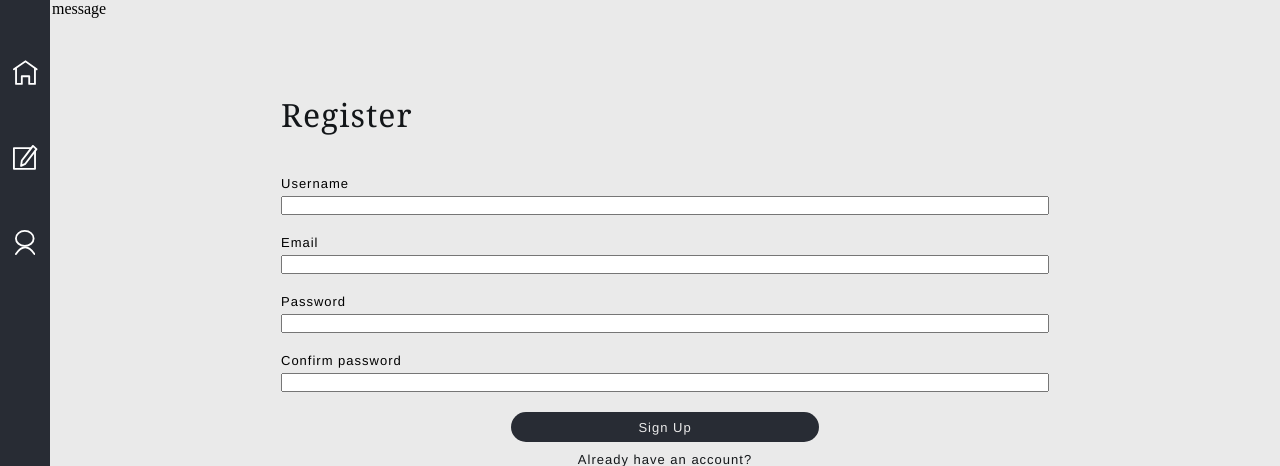
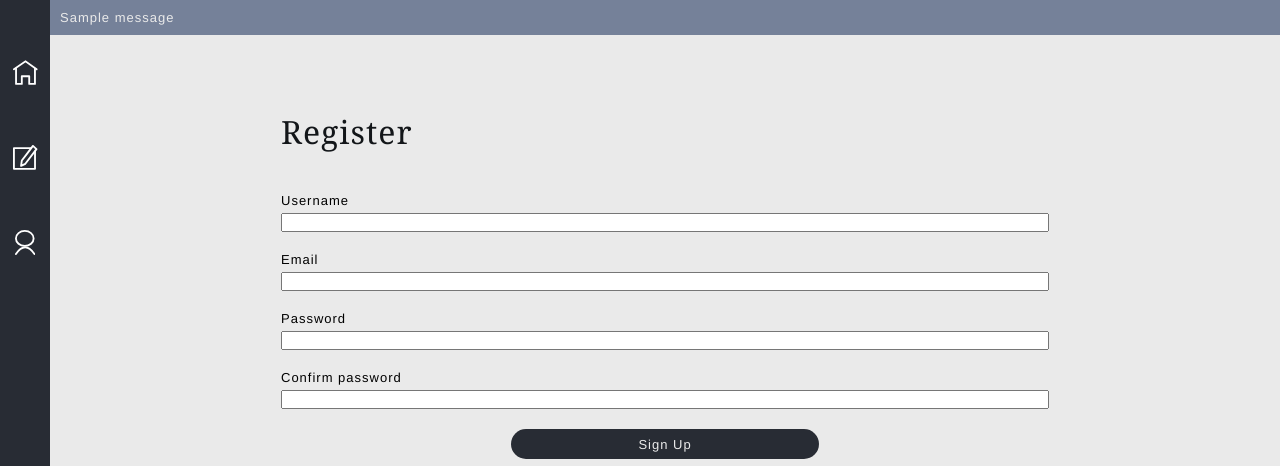
Before and after one commit to CanRaffs89/flask-blog, a Flask app: page /register in a window 1280 px wide. Shown: the top 466 px of the page. Run offline with Flask 2, Linux system fonts and the light colour scheme; tables that the repository leaves empty hold one stand-in row (values such as "Sample post"); one stand-in notice (Sample message) is shown; some libraries are stand-ins or nearby versions.

Commit message:
Added dashboard route; working login and logout routes

```diff
--- a/app/__init__.py
+++ b/app/__init__.py
@@ -1,10 +1,15 @@
 from flask import Flask
 from flask_sqlalchemy import SQLAlchemy
+from flask_bcrypt import Bcrypt
+from flask_login import LoginManager
 
 app = Flask(__name__)
 app.config['SECRET_KEY'] = '40014fa522110b5a21b52cca'
 app.config['SQLALCHEMY_DATABASE_URI'] = 'sqlite:///blog.db'
 app.config['SQLALCHEMY_TRACK_MODIFICATIONS'] = False
 db = SQLAlchemy(app)
+bcrypt = Bcrypt(app)
+login_manager = LoginManager(app)
+login_manager.login_view = "login"
 
 from app import routes
--- a/app/forms.py
+++ b/app/forms.py
@@ -1,7 +1,7 @@
 from flask_wtf import FlaskForm
 from wtforms import StringField, SubmitField, TextAreaField, PasswordField, BooleanField
-from wtforms.validators import DataRequired, Email, EqualTo
-
+from wtforms.validators import DataRequired, Email, EqualTo, ValidationError
+from app.models import User
 
 class NewPostForm(FlaskForm):
     title = StringField("Title", validators=[DataRequired()])
@@ -17,6 +17,16 @@
     password_confirm = PasswordField("Confirm password", validators=[DataRequired(), EqualTo("password")])
     submit = SubmitField("Sign Up")
 
+    def validate_username(self, username):
+        user = User.query.filter_by(username=username.data).first()
+        if user:
+            raise ValidationError('Username already exists - please choose another.')
+
+    def validate_email(self, email):
+        user = User.query.filter_by(email=email.data).first()
+        if user:
+            raise ValidationError('Email already exists - please choose another.')
+
 class LoginForm(FlaskForm):
     email = StringField("Email", validators=[DataRequired(), Email()])
     password = PasswordField("Password", validators=[DataRequired()])
--- a/app/routes.py
+++ b/app/routes.py
@@ -1,6 +1,7 @@
 import datetime
 from flask import render_template, redirect, url_for, flash, request
-from app import app, db
+from flask_login import login_user, current_user, logout_user, login_required
+from app import app, db, bcrypt
 from app.forms import NewPostForm, RegisterForm, LoginForm
 from app.models import User, Post
 
@@ -15,6 +16,7 @@
     return render_template("post.html", post=selected_post)
 
 @app.route("/add", methods=["GET", "POST"])
+@login_required
 def add_post():
     form = NewPostForm()
     if form.validate_on_submit() and request.method == "POST":
@@ -36,14 +38,38 @@
 def register():
     form = RegisterForm()
     if form.validate_on_submit():
-        flash("Account created successfully")
-        return redirect(url_for("home"))
+        hashed_password = bcrypt.generate_password_hash(form.password.data).decode("utf-8")
+        new_user = User(
+            username=form.username.data,
+            email=form.email.data,
+            password=hashed_password
+        )
+        db.session.add(new_user)
+        db.session.commit()
+        flash("Account created successfully!")
+        return redirect(url_for("login"))
     return render_template("register.html", form=form)
 
 @app.route("/login", methods=["GET", "POST"])
 def login():
+    if current_user.is_authenticated:
+        return redirect(url_for("dashboard"))
     form = LoginForm()
     if form.validate_on_submit():
-        flash("Successfully logged in")
-        return redirect(url_for("home"))
+        user = User.query.filter_by(email=form.email.data).first()
+        if user and bcrypt.check_password_hash(user.password, form.password.data):
+            login_user(user, remember=form.remember.data)
+            next_page = request.args.get("next")
+            return redirect(next_page) if next_page else redirect(url_for("home"))
+        else:
+            flash("Login error - please check email and password")
     return render_template("login.html", form=form)
+
+@app.route("/dashboard")
+def dashboard():
+    return render_template("dashboard.html")
+
+@app.route("/logout")
+def logout():
+    logout_user()
+    return redirect(url_for("home"))
--- a/app/static/css/main.css
+++ b/app/static/css/main.css
@@ -26,6 +26,18 @@
   font-weight: 400;
   font-size: 0.8125rem;
   letter-spacing: 0.0625rem; }
+
+ul {
+  padding-left: 50px;
+  list-style: none; }
+  ul li {
+    font-family: 'Helvetica Neue', sans-serif;
+    font-weight: 400;
+    font-size: 0.8125rem;
+    letter-spacing: 0.0625rem;
+    color: #eaeaea;
+    background-color: #758199;
+    padding: 10px; }
 
 .container {
   height: auto;
@@ -199,5 +211,10 @@
   .form-container {
     width: 80%;
     padding-left: 0; } }
+.dashboard-main {
+  padding-left: 50px;
+  height: auto;
+  width: 70%;
+  margin: 75px auto; }
 
 /*# sourceMappingURL=main.css.map */
--- /dev/null
+++ b/app/static/scss/_dashboard.scss
@@ -0,0 +1,6 @@
+.dashboard-main {
+    padding-left: 50px;
+    height: auto;
+    width: 70%;
+    margin: 75px auto;
+}
--- a/app/static/scss/main.scss
+++ b/app/static/scss/main.scss
@@ -1,6 +1,7 @@
 $grey: #282c34;
 $dark: #131619;
 $light: #eaeaea;
+$message: #758199;
 
 :root {
     font-size: 16px;
@@ -38,6 +39,21 @@
     letter-spacing: 0.0625rem;
 }
 
+ul {
+    padding-left: 50px;
+    list-style: none;
+
+    li {
+        font-family: 'Helvetica Neue', sans-serif;
+        font-weight: 400;
+        font-size: 0.8125rem;
+        letter-spacing: 0.0625rem;
+        color: $light;
+        background-color: $message;
+        padding: 10px;
+    }
+}
+
 .container {
     height: auto;
     width: 100%;
@@ -47,3 +63,4 @@
 @import 'main-blog';
 @import 'blog-post';
 @import 'form';
+@import 'dashboard';
--- a/app/templates/base.html
+++ b/app/templates/base.html
@@ -12,7 +12,7 @@
         {% if messages %}
             <ul class="flashes">
                 {% for message in messages %}
-                    <li>{{ message }}</li>
+                    <li class="flash">{{ message }}</li>
                 {% endfor %}
             </ul>
         {% endif %}
--- a/app/templates/register.html
+++ b/app/templates/register.html
@@ -9,8 +9,18 @@
             {{ form.hidden_tag() }}
             {{ form.username.label() }}
             {{ form.username() }}
+            {% if form.username.errors %}
+                {% for error in form.username.errors %}
+                    <h3>{{ error }}</h3>
+                {% endfor %}
+            {% endif %}
             {{ form.email.label() }}
             {{ form.email() }}
+            {% if form.email.errors %}
+                {% for error in form.email.errors %}
+                    <h3>{{ error }}</h3>
+                {% endfor %}
+            {% endif %}
             {{ form.password.label() }}
             {{ form.password() }}
             {{ form.password_confirm.label() }}
```
Also changed, not shown: app/models.py (+7 -2 lines), app/templates/dashboard.html (added, +11 -0 lines), app/blog.db, 4 other files.
